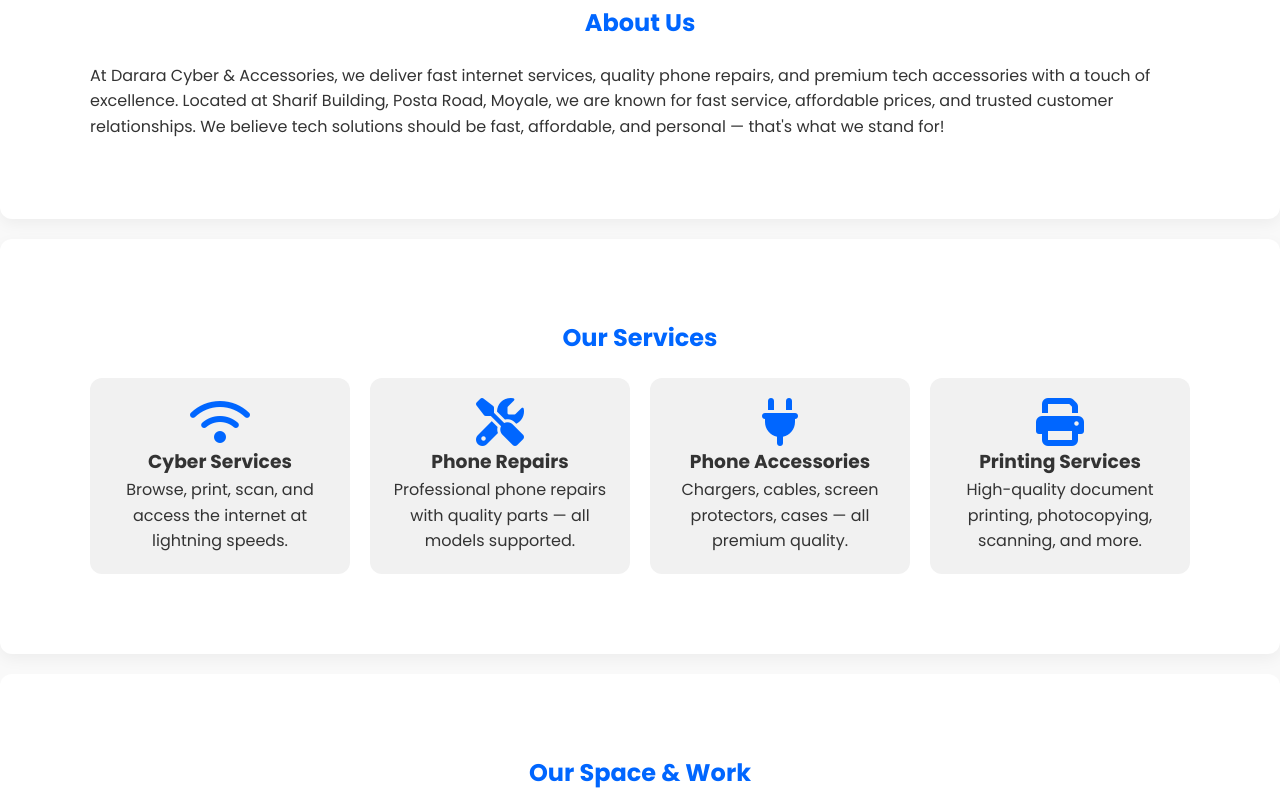
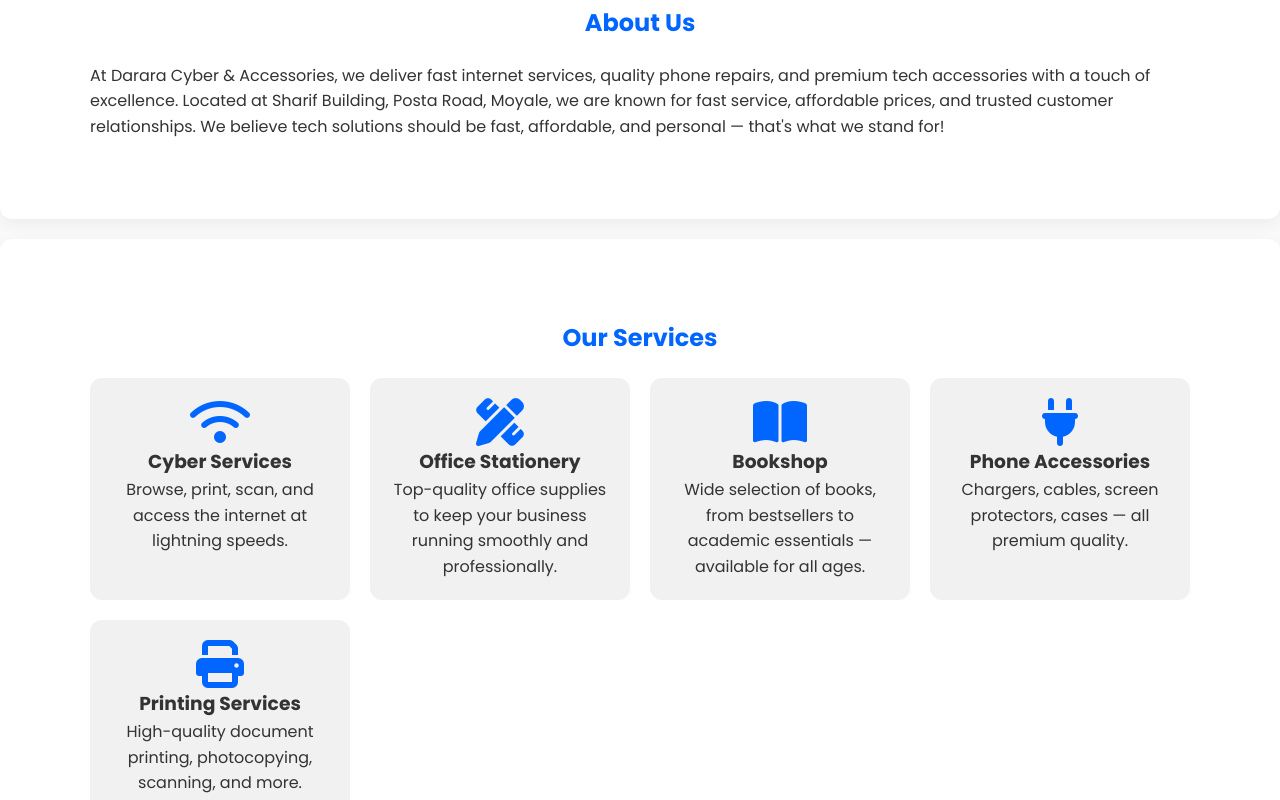
Before and after one commit to Akramabdirahman/Darara-cyber, a plain HTML site: page index.html in a window 1280 px wide. Shown: the part 459-1259 px from the top of the page. Drawn offline with nearby package versions, Linux system fonts and the light colour scheme.

Commit message:
Updated service card to Bookshop

```diff
--- a/index.html
+++ b/index.html
@@ -35,11 +35,18 @@
             <p>Browse, print, scan, and access the internet at lightning speeds.</p>
           </div>
 
-        <div class="service-card">
-            <i class="fas fa-screwdriver-wrench fa-3x" style="color: #0066ff;"></i>
-            <h3>Phone Repairs</h3>
-            <p>Professional phone repairs with quality parts — all models supported.</p>
+          <div class="service-card">
+            <i class="fas fa-pencil-ruler fa-3x" style="color: #0066ff;"></i>
+            <h3>Office Stationery</h3>
+            <p>Top-quality office supplies to keep your business running smoothly and professionally.</p>
           </div>
+
+          <div class="service-card">
+            <i class="fas fa-book-open fa-3x" style="color: #0066ff;"></i>
+            <h3>Bookshop</h3>
+            <p>Wide selection of books, from bestsellers to academic essentials — available for all ages.</p>
+          </div>
+
 
         <div class="service-card">
             <i class="fas fa-plug fa-3x" style="color: #0066ff;"></i>
```
Also changed, not shown: images/gallery2.jpeg, images/gallery4.jpeg.
